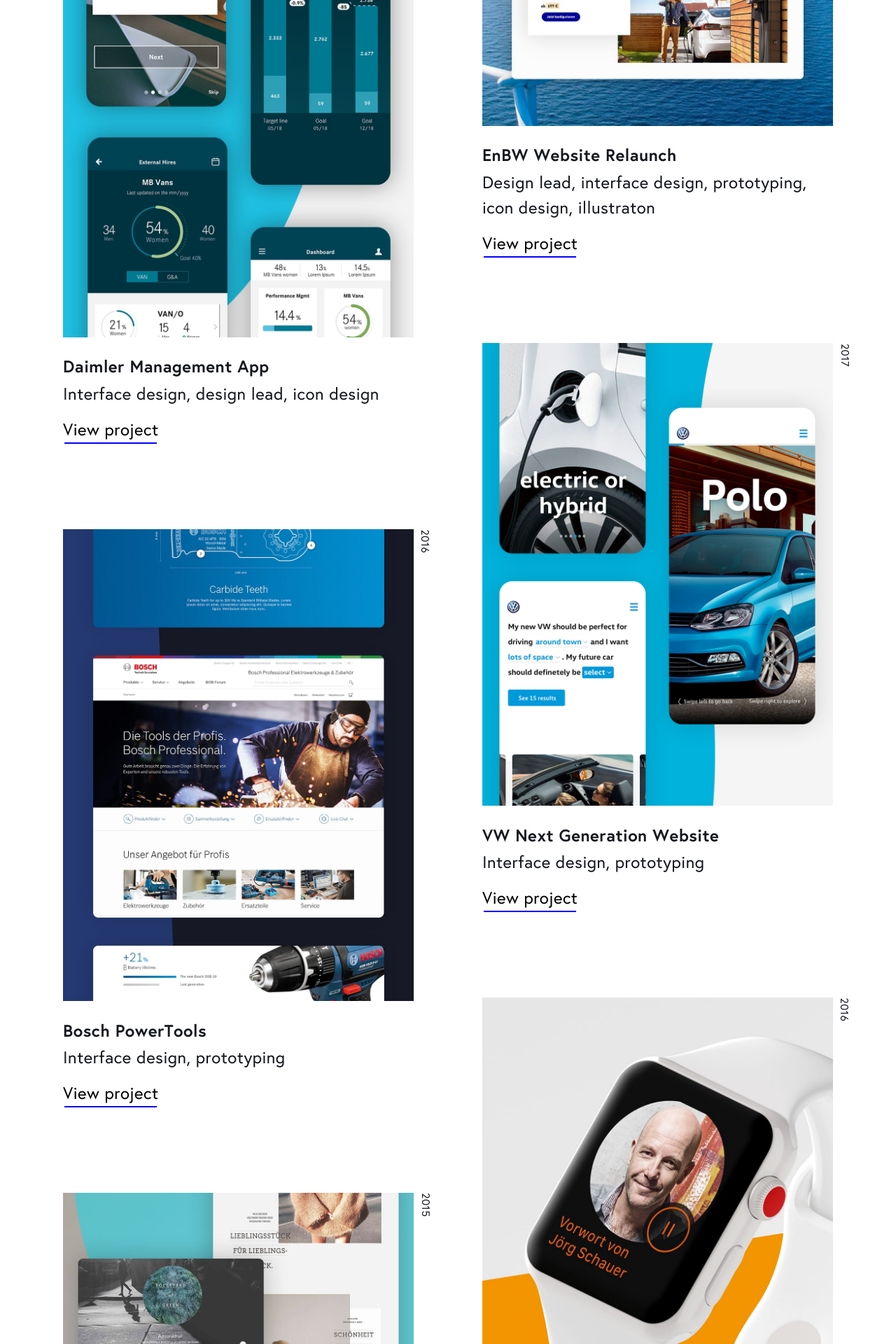
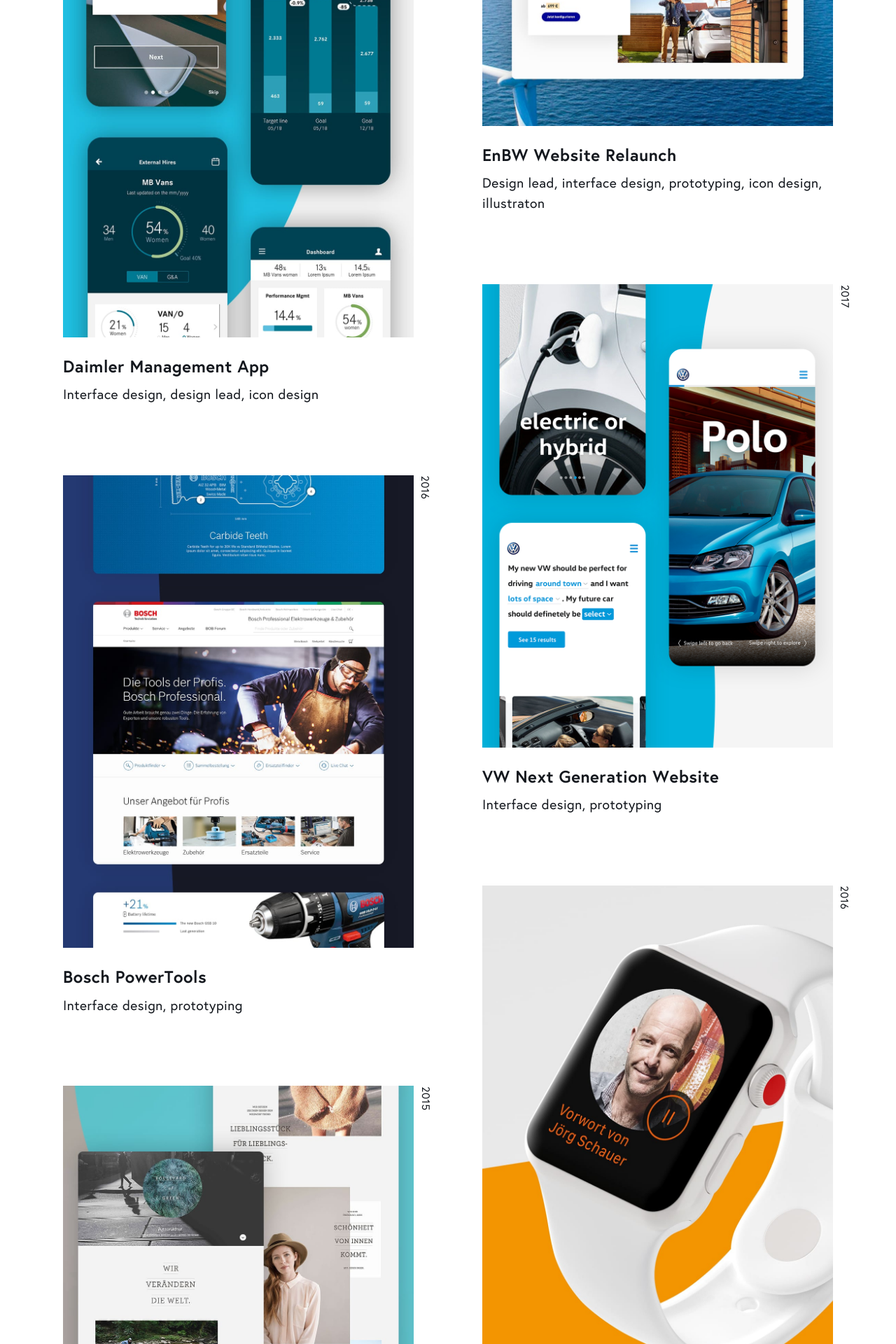
Before and after one commit to petermllrr/portfolio, a Jekyll site: the page built from index.md, in a window 1280 px wide. Shown: the part 1522-3442 px from the top of the page at 70% size. Built offline with Jekyll 4.4.1, drawn with Linux system fonts in a browser that asks for light colours; some of the changed text lies outside the part shown.

Commit message:
Reduce hover effect of project grid to zoom.

```diff
--- a/_layouts/home.html
+++ b/_layouts/home.html
@@ -41,11 +41,14 @@
     <div class="project-grid__teaserlist">
         {% for project in site.posts %}
         <div class="project-grid__teaser">
-            <a href="{{ project.url }}"><img src="{{ project.cover-image.x2 }}" alt="{{ project.cover-image.description }}" class="project-grid__image"></a>
-            <h3 class="project-grid__title">{{ project.title }}</h3>
+            <a href="{{ project.url }}">
+                <div class="project-grid__image-zoom-container">
+                    <img src="{{ project.cover-image.x2 }}" alt="{{ project.cover-image.description }}" class="project-grid__image">
+                </div>
+            </a>
+            <h3 class="project-grid__title"><a href="{{ project.url }}">{{ project.title }}</a></h3>
             <p class="project-grid__description">{{ project.description }}</p>
             <p class="project-grid__date">{{ project.date | date: "%Y" }}</p>
-            <a href="{{ project.url }}" class="project-grid__link">View project</a>
         </div>
         {% endfor %}
         <div class="project-grid__gutter-sizer"></div>
--- a/_sass/base.scss
+++ b/_sass/base.scss
@@ -312,12 +312,12 @@
 h3 a,
 h4 a,
 h5 a {
-  box-shadow: 0 4px 0 -2px $color-accent;
-  color: $color-accent;
+  box-shadow: 0 4px 0 -2px $color-black;
+  color: inherit;
   text-decoration: none;
 
   &:hover {
-    box-shadow: 0 4px 0 -2px $color-accent;
-    color: $color-accent;
+    box-shadow: 0 4px 0 -2px $color-black;
+    color: inherit;
   }
 }
--- a/_sass/components/project-grid.scss
+++ b/_sass/components/project-grid.scss
@@ -27,32 +27,31 @@
 }
 
 .project-grid__image {
-    box-shadow: 0px 0px 0px 0px $color-black;
-    transition: .1s ease;
+    transition: .2s ease;
     width: 100%;
 
     &:hover {
-        box-shadow: -7px 7px 0px 0px $color-black;
-        transform: translate(7px, -7px);
-        // opacity: 0.8;
+        transform: scale(1.03);
     }
+}
+
+.project-grid__image-zoom-container {
+    overflow: hidden;
 }
 
 .project-grid__title {
     @include text-style(heading-4);
     margin-top: $spacing-base * 2.5;
+
+    & a {
+        box-shadow: none;
+    }
 }
 
 .project-grid__description {
-    margin-top: 0.3em;
+    @include text-style(small);
+    margin-top: $spacing-base * 1.3;
     margin-bottom: 0;
-}
-
-.project-grid__link {
-    @include text-style(body);
-    @include text-style(link);
-    display: inline-block;
-    margin-top: $spacing-base * 1.5;
 }
 
 /*
```
